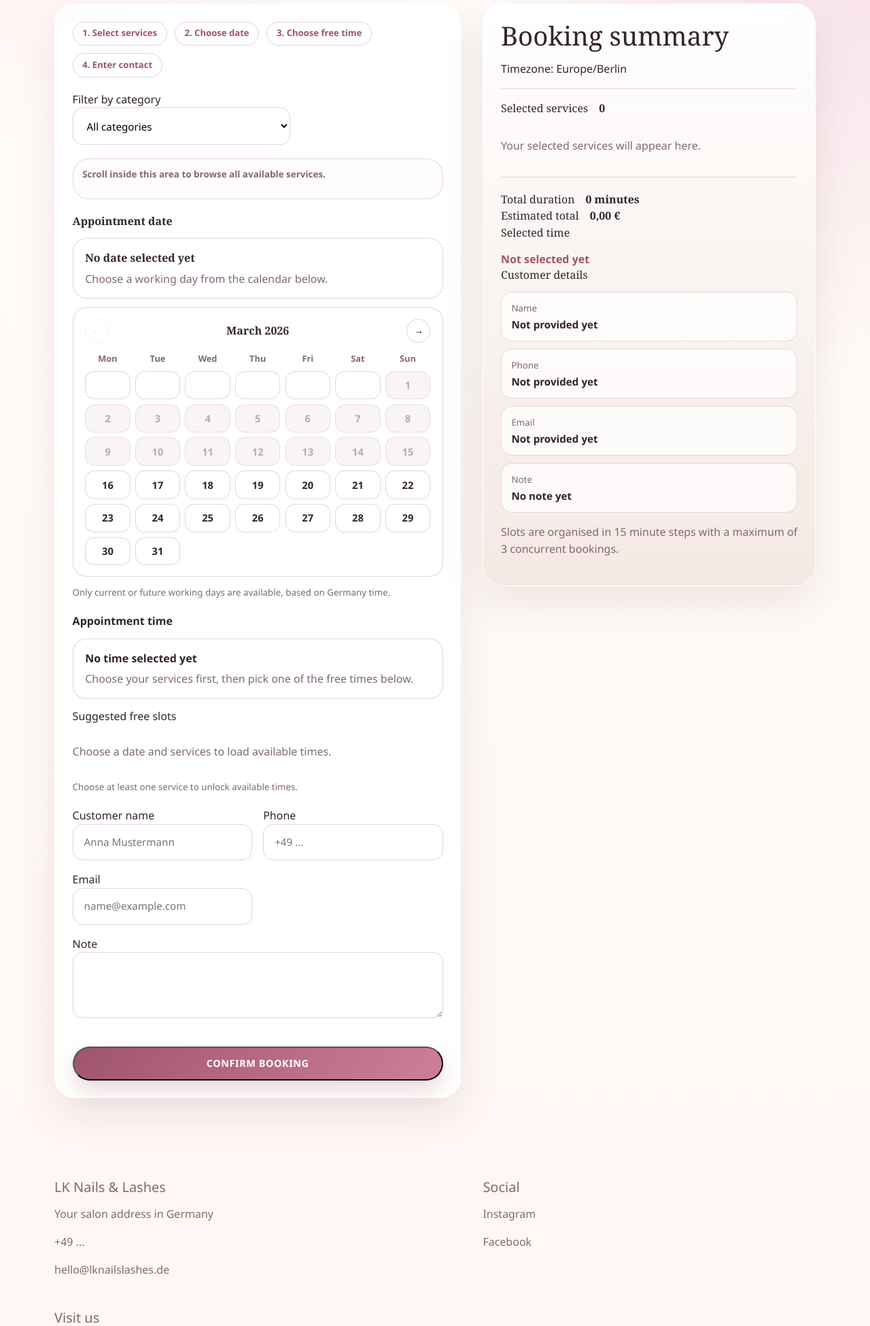
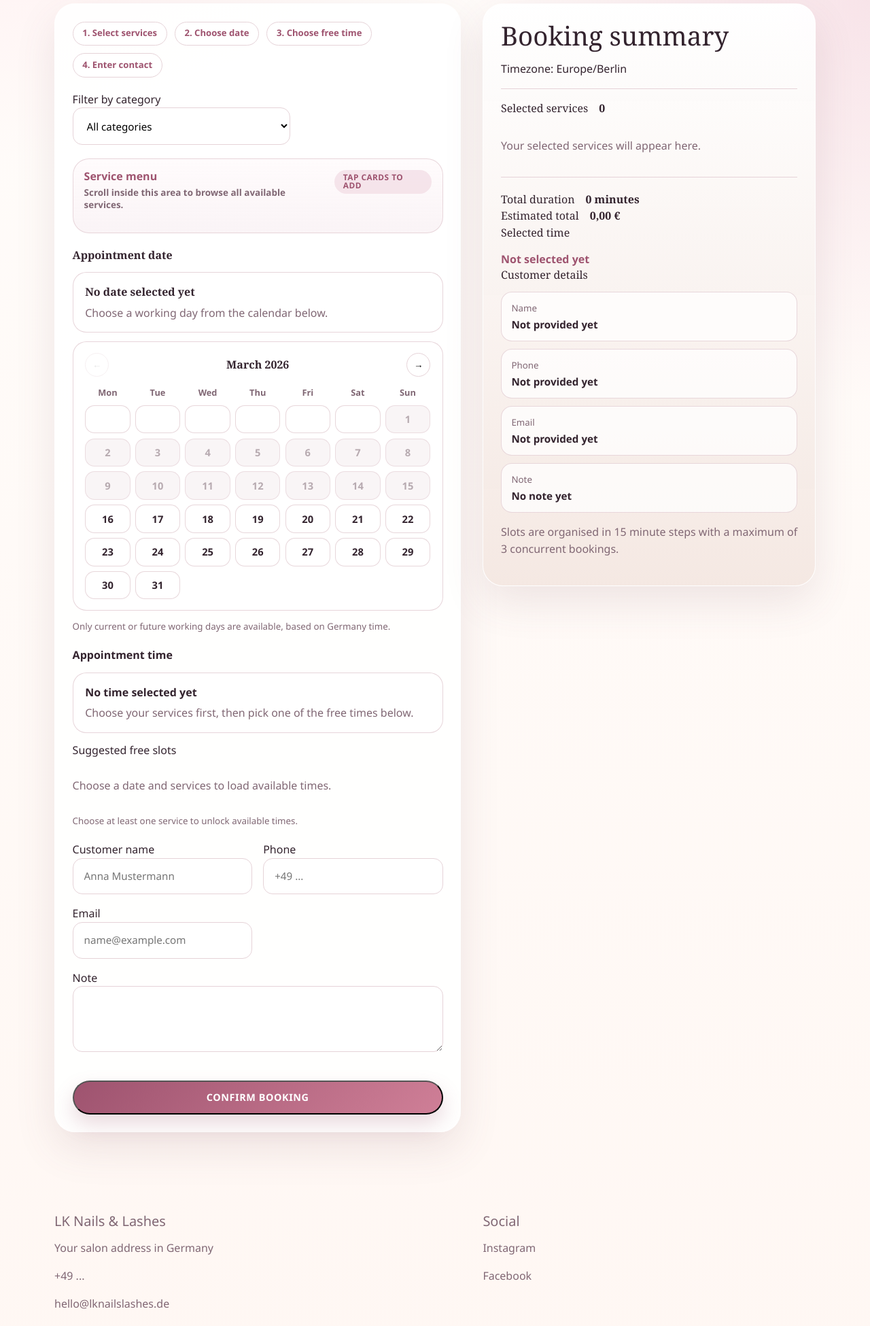
Before and after one commit to garstini/lknails, a Django app: page /en/booking/ in a window 1280 px wide. Shown: the part 532-2482 px from the top of the page at 68% size. Run offline with Django 5.2, Linux system fonts and the light colour scheme; data that the repository does not hold is empty.

Commit message:
Polish booking service selector UI

```diff
--- a/static/css/site.css
+++ b/static/css/site.css
@@ -661,6 +661,46 @@ h3 { font-size: 1.25rem; margin-bottom: 0.55rem; }
 .service-pick-copy .service-description {
   margin: 0;
 }
+.service-selector-header {
+  display: flex;
+  justify-content: space-between;
+  align-items: flex-start;
+  gap: 1rem;
+  margin-bottom: 0.9rem;
+}
+.service-selector-header strong {
+  display: block;
+  color: var(--accent-deep);
+  font: 700 1rem/1.2 "Avenir Next", "Segoe UI", sans-serif;
+}
+.service-selector-badge {
+  display: inline-flex;
+  align-items: center;
+  min-height: 2rem;
+  padding: 0.35rem 0.8rem;
+  border-radius: 999px;
+  background: rgba(244, 227, 233, 0.9);
+  color: var(--accent-deep);
+  font: 700 0.74rem/1 "Avenir Next", "Segoe UI", sans-serif;
+  letter-spacing: 0.04em;
+  text-transform: uppercase;
+}
+.service-pick-card {
+  position: relative;
+  gap: 1.1rem;
+  padding: 1rem 1.05rem;
+  margin-bottom: 0.8rem;
+  border-radius: 22px;
+  border: 1px solid rgba(230, 211, 216, 0.9);
+  background: linear-gradient(180deg, rgba(255,255,255,0.95), rgba(250,241,243,0.92));
+  box-shadow: 0 12px 30px rgba(113, 75, 93, 0.06);
+  transition: transform 0.18s ease, box-shadow 0.18s ease, border-color 0.18s ease, background 0.18s ease;
+}
+.service-pick-card:hover {
+  transform: translateY(-2px);
+  box-shadow: 0 18px 34px rgba(113, 75, 93, 0.1);
+  border-color: rgba(196, 148, 165, 0.95);
+}
 .service-pick-action {
   padding: 0.55rem 0.8rem;
   border-radius: 999px;
@@ -677,19 +717,19 @@ h3 { font-size: 1.25rem; margin-bottom: 0.55rem; }
   border-color: transparent;
 }
 .service-pick-card.is-selected {
-  background: rgba(255,255,255,0.68);
-  border-radius: 20px;
-  padding-inline: 0.9rem;
+  background: linear-gradient(180deg, rgba(255,255,255,0.98), rgba(244,227,233,0.96));
+  border-color: rgba(177, 108, 130, 0.55);
+  box-shadow: 0 18px 36px rgba(177, 108, 130, 0.16);
 }
 .service-selector-panel {
   margin-bottom: 1.25rem;
-  padding: 0.85rem;
+  padding: 1rem;
   border-radius: 24px;
   border: 1px solid rgba(230, 211, 216, 0.92);
-  background: rgba(255, 251, 252, 0.72);
+  background: linear-gradient(180deg, rgba(255, 251, 252, 0.88), rgba(249, 241, 244, 0.8));
 }
 .service-selector-hint {
-  margin-bottom: 0.75rem;
+  margin: 0.3rem 0 0;
   color: var(--muted);
   font: 600 0.84rem/1.4 "Avenir Next", "Segoe UI", sans-serif;
 }
--- a/templates/bookings/booking_form.html
+++ b/templates/bookings/booking_form.html
@@ -38,7 +38,13 @@
         </div>
 
         <div class="service-selector-panel">
-          <div class="service-selector-hint">{% trans "Scroll inside this area to browse all available services." %}</div>
+          <div class="service-selector-header">
+            <div>
+              <strong>{% trans "Service menu" %}</strong>
+              <p class="service-selector-hint">{% trans "Scroll inside this area to browse all available services." %}</p>
+            </div>
+            <span class="service-selector-badge">{% trans "Tap cards to add" %}</span>
+          </div>
           <div class="service-selector">
             {% for category, subcategories in grouped_services.items %}
               <section class="service-group" data-category="{{ category|lower }}">
@@ -61,9 +67,13 @@
                         >
                         <button type="button" class="service-pick-main">
                           <span class="service-pick-copy">
+                            <small class="service-pick-tag">{{ category }}{% if subcategory and subcategory != "-" %} • {{ subcategory }}{% endif %}</small>
                             <strong>{{ service.name }}</strong>
                             <small class="service-description">{{ service.short_description }}</small>
-                            <small>{{ service.duration_minutes }} {% trans "minutes" %} • {{ service.current_price|euro }}</small>
+                            <span class="service-pick-meta">
+                              <small class="service-meta-pill">{{ service.duration_minutes }} {% trans "minutes" %}</small>
+                              <small class="service-meta-pill service-meta-pill-price">{{ service.current_price|euro }}</small>
+                            </span>
                           </span>
                         </button>
                         <button type="button" class="service-pick-action">{% trans "Add to cart" %}</button>
```
Also changed, not shown: other parts of static/css/site.css (+36 -1 lines).
